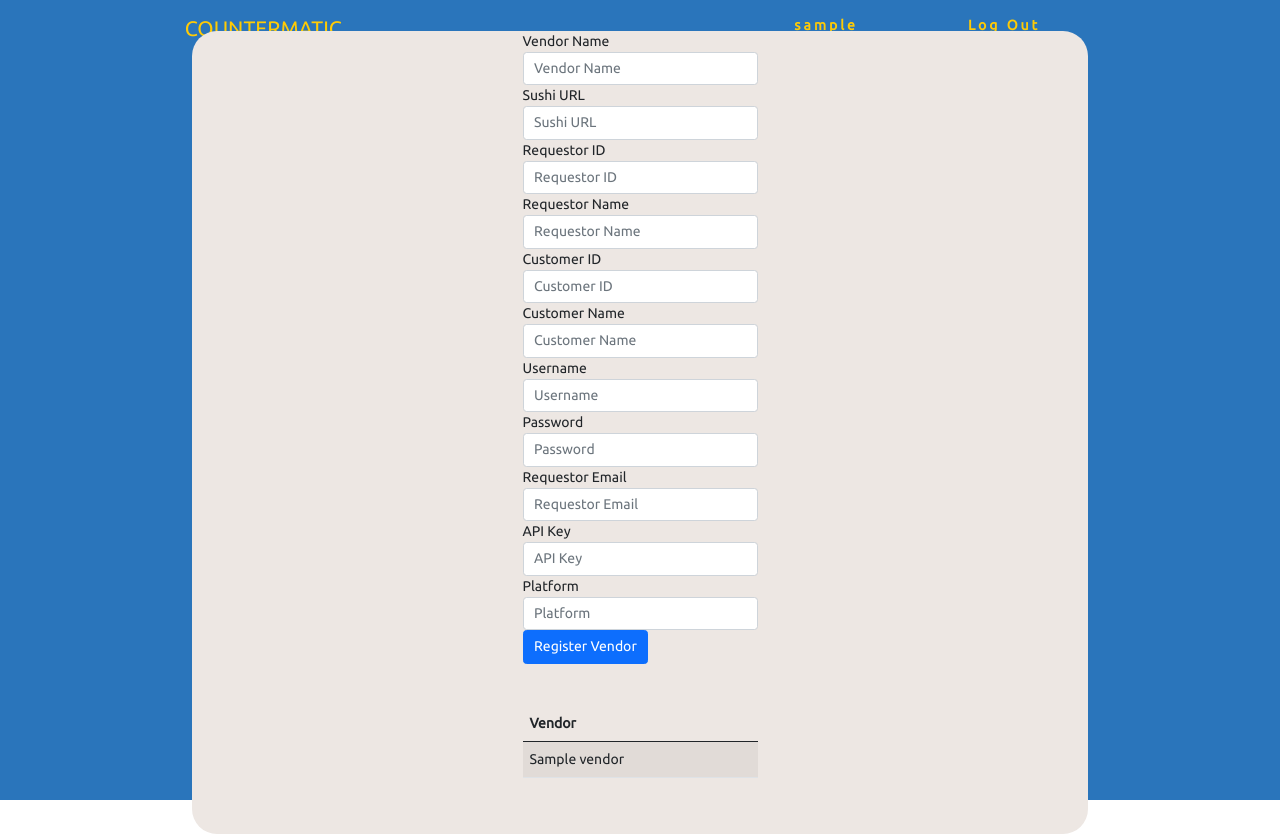
After one commit to J-Nistler/Counter-Matic, a Django app: page /countermatic/vendors/ in a window 1280 px wide. The commit adds this page. Run offline with Django 3.2, Linux system fonts and the light colour scheme; a user stored in the database is signed in; tables that the repository leaves empty hold one stand-in row (values such as "Sample post").

Commit message:
add views and paths

```diff
--- a/capstone/countermatic/models.py
+++ b/capstone/countermatic/models.py
@@ -1,4 +1,5 @@
 from django.db import models
+from django.contrib.auth.models import User
 
 # Create your models here.
 class Vendor(models.Model):
@@ -13,6 +14,7 @@ class Vendor(models.Model):
     requestor_email = models.EmailField(null=True, blank=True)
     api_key = models.CharField(max_length = 75, null=True, blank=True)
     platform = models.CharField(max_length = 50, null=True, blank=True)
+    user = models.ForeignKey(User, on_delete=models.CASCADE, related_name="vendors", null=True)
 
     def __str__(self):
         return self.vendor_name
--- a/capstone/countermatic/static/countermatic/style.css
+++ b/capstone/countermatic/static/countermatic/style.css
@@ -85,13 +85,13 @@ nav {
   scroll-snap-align: start;
 }
 
-.pokedex {
+.viewport {
   display: flex;
   align-items: center;
   justify-content: center;
   background: var(--white);
   min-height: 75vh;
-  width: 60%;
+  width: 70%;
   border-radius: 25px;
 }
 
--- a/capstone/countermatic/templates/countermatic/_navbar.html
+++ b/capstone/countermatic/templates/countermatic/_navbar.html
@@ -2,12 +2,11 @@
 <nav>
   <div class="logo"><h4>COUNTERMATIC</h4></div>
   <ul class="nav-links">
-    <li><a href="#">Test Link</a></li>
     {% if request.user.is_anonymous %}
     <li><a href="{% url 'countermatic:register' %}">Register</a></li>
     <li><a href="{% url 'countermatic:login' %}">Log In</a></li>
     {% else %}
-    <li><a href="#">{{request.user}}</a></li>
+    <li><a href="{% url 'countermatic:user_profile' request.user %}">{{request.user}}</a></li>
     <li><a href="{% url 'countermatic:logout' %}">Log Out</a></li>
     {% endif %}
 
--- a/capstone/countermatic/templates/countermatic/base.html
+++ b/capstone/countermatic/templates/countermatic/base.html
@@ -17,7 +17,7 @@
   <body>
     {% include 'countermatic/_navbar.html' %}
         <div class="main">
-          <section class="pokedex">
+          <section class="viewport">
             {% block content %}
             {% endblock %}
           </section>
--- a/capstone/countermatic/templates/countermatic/index.html
+++ b/capstone/countermatic/templates/countermatic/index.html
@@ -8,7 +8,7 @@
     <div class="card-body">
       <h5 class="card-title">Configure Vendors</h5>
       <p class="card-text">Register and update vendor profiles</p>
-      <a href="#" class="btn btn-primary">Configure</a>
+      <a href="{% url 'countermatic:vendors' %}" class="btn btn-primary">Configure</a>
     </div>
   </div>
   <div class="card" style="width: 18rem;">
--- /dev/null
+++ b/capstone/countermatic/templates/countermatic/vendors.html
@@ -0,0 +1,80 @@
+{% extends 'countermatic/base.html' %}
+{% load static %}
+{% block content %}
+<div class='vendorform1'>
+  <div class='vendorform'>
+<form action="{% url 'countermatic:add_vendor'%}" method="POST">
+{% csrf_token %}
+    <div class="form-row">
+      <div class="form-group">
+        <label for="vendor_name">Vendor Name</label>
+        <input type="text" class="form-control" id="vendor_name" name="vendor_name" placeholder="Vendor Name">
+      </div>
+      <div class="form-group">
+        <label for="sushi_url">Sushi URL</label>
+        <input type="text" class="form-control" id="sushi_url" name="sushi_url" placeholder="Sushi URL">
+      </div>
+    </div>
+    <div class="form-group">
+      <label for="requestor_id">Requestor ID</label>
+      <input type="text" class="form-control" id="requestor_id" name="requestor_id" placeholder="Requestor ID">
+    </div>
+    <div class="form-group">
+      <label for="requestor_name">Requestor Name</label>
+      <input type="text" class="form-control" id="requestor_name" name="requestor_name" placeholder="Requestor Name">
+    </div>
+    <div class="form-group">
+        <label for="customer_id">Customer ID</label>
+        <input type="text" class="form-control" id="customer_id" name="customer_id" placeholder="Customer ID">
+    </div>
+    <div class="form-group">
+        <label for="customer_name">Customer Name</label>
+        <input type="text" class="form-control" id="customer_name" name="customer_name" placeholder="Customer Name">
+    </div>
+    <div class="form-group">
+        <label for="vnd_username">Username</label>
+        <input type="text" class="form-control" id="vnd_username" name="vnd_username" placeholder="Username">
+    </div>
+    <div class="form-group">
+        <label for="vnd_username">Password</label>
+        <input type="text" class="form-control" id="vnd_password" name="vnd_password" placeholder="Password">
+    </div>
+    <div class="form-group">
+        <label for="requestor_email">Requestor Email</label>
+        <input type="email" class="form-control" id="requestor_email" name="requestor_email" placeholder="Requestor Email">
+    </div>
+    <div class="form-group">
+        <label for="api_key">API Key</label>
+        <input type="text" class="form-control" id="api_key" name="api_key" placeholder="API Key">
+    </div>
+    <div class="form-group">
+        <label for="platform">Platform</label>
+        <input type="text" class="form-control" id="platform" name="platform" placeholder="Platform">
+    </div>
+    <button type="submit" class="btn btn-primary">Register Vendor</button>
+  </form>
+</div>
+<div class="vendorlist">
+<div class="row py-5">
+  <div class="col">
+    <div class="list_gen" id="title_table">
+      <table class="table table-striped table-hover list" width="75%">
+        <thead class="thead-dark">
+          <tr>
+            <th scope="col">Vendor</th>
+          </tr>
+        </thead>
+        <tbody>
+          {% for vendor in user.vendors.all%}
+          <tr>
+              <td>{{vendor.vendor_name}}</td>
+          </tr>
+          {% endfor %}
+        </tbody>
+      </table>
+    </div>
+  </div>
+</div>
+  </div>
+</div>
+{% endblock %}
--- a/capstone/countermatic/urls.py
+++ b/capstone/countermatic/urls.py
@@ -1,5 +1,5 @@
 from django.urls import path
-from .views import home_page, register, login_user, logout_user, user_profile
+from .views import home_page, register, login_user, logout_user, user_profile, vendors, add_vendor
 
 app_name = 'countermatic'
 urlpatterns = [
@@ -7,6 +7,7 @@ urlpatterns = [
     path('register/', register, name="register"),
     path('login/', login_user, name='login'),
     path('logout/', logout_user, name='logout'),
-    # path('<str:username>/', user_profile, name="user_profile"),
-
+    path('vendors/', vendors, name="vendors"),
+    path('add_vendor/', add_vendor, name="add_vendor"),
+    path('<str:username>/', user_profile, name="user_profile"),
 ]
--- a/capstone/countermatic/views.py
+++ b/capstone/countermatic/views.py
@@ -2,11 +2,14 @@ from django.http.response import HttpResponse, HttpResponseRedirect
 from django.shortcuts import render, get_object_or_404, reverse
 from django.contrib.auth.models import User
 from django.contrib.auth import authenticate, login, logout
+from django.contrib.auth.decorators import login_required
+from .models import Vendor
 
 # Create your views here.
 def home_page(request):
     return render(request, 'countermatic/index.html')
 
+# User Management
 def register(request):
     print('METHOD', request.method)
     if request.method == "GET":
@@ -52,5 +55,71 @@ def logout_user(request):
     logout(request)
     return HttpResponseRedirect(reverse('countermatic:home'))
 
-def user_profile(request):
-    return ...
+# User Profile
+@login_required
+def user_profile(request, username):
+
+    user = get_object_or_404(User, username=request.user)
+
+    context = {
+        'user': user,
+    }
+    return render(request, 'countermatic/user_profile.html', context)
+
+# Configure Vendors
+@login_required
+def vendors(request):
+
+    Vendors = Vendor.objects.all()
+
+    context = {
+        'vendors': Vendors,
+        'user' : request.user
+    }
+
+    return render(request, 'countermatic/vendors.html', context)
+
+@login_required
+def add_vendor(request):
+
+    vendor = Vendor()
+
+    form = request.POST
+
+    vendor.vendor_name = form['vendor_name']
+    vendor.sushi_url = form['sushi_url']
+    vendor.requestor_id = form['requestor_id']
+    vendor.requestor_name = form['requestor_name']
+    vendor.customer_id = form['customer_id']
+    vendor.customer_name = form['customer_name']
+    vendor.user_name = form['vnd_username']
+    vendor.password = form['vnd_password']
+    vendor.requestor_email = form['requestor_email']
+    vendor.api_key = form['api_key']
+    vendor.platform = form['platform']
+    vendor.user = request.user
+
+    vendor.save()
+
+    return HttpResponseRedirect(reverse('countermatic:vendors'))
+
+# @login_required
+# def delete_vendor(request):
+
+#     # vendor.delete()
+
+#     return HttpResponseRedirect(reverse('countermatic:vendors', args=[request.user.username]))
+
+# Request Reports
+# @login_required
+# def reports(request):
+
+#     user = get_object_or_404(User, username=username)
+#     Vendors = Vendor.objects.all()
+
+#     context = {
+#         'vendors': Vendors,
+#         'user' : user
+#     }
+
+#     return render(request, 'countermatic/vendors.html', context)
```
Also changed, not shown: capstone/countermatic/templates/countermatic/user_profile.html (added, +9 -0 lines), capstone/countermatic/migrations/0002_vendor_user.py (added).
